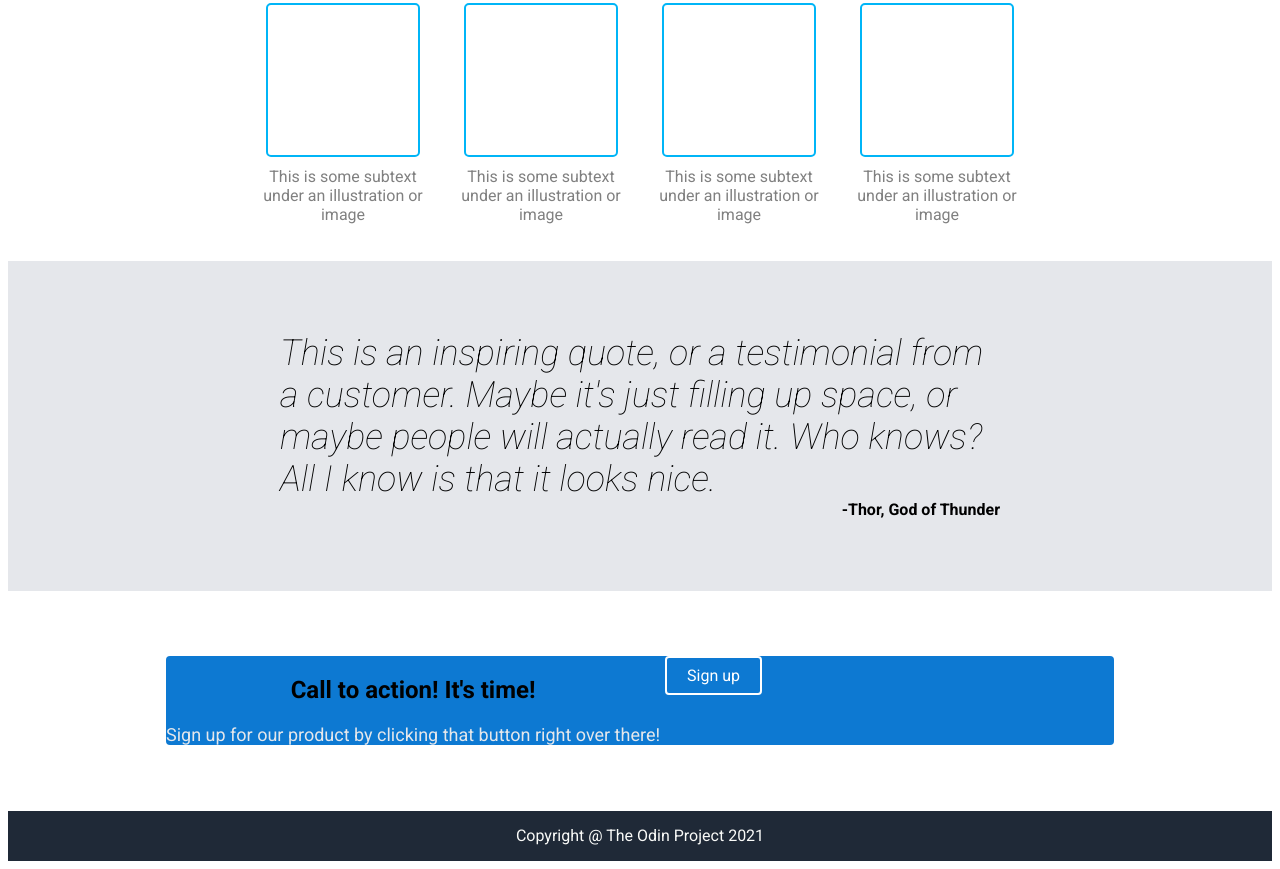
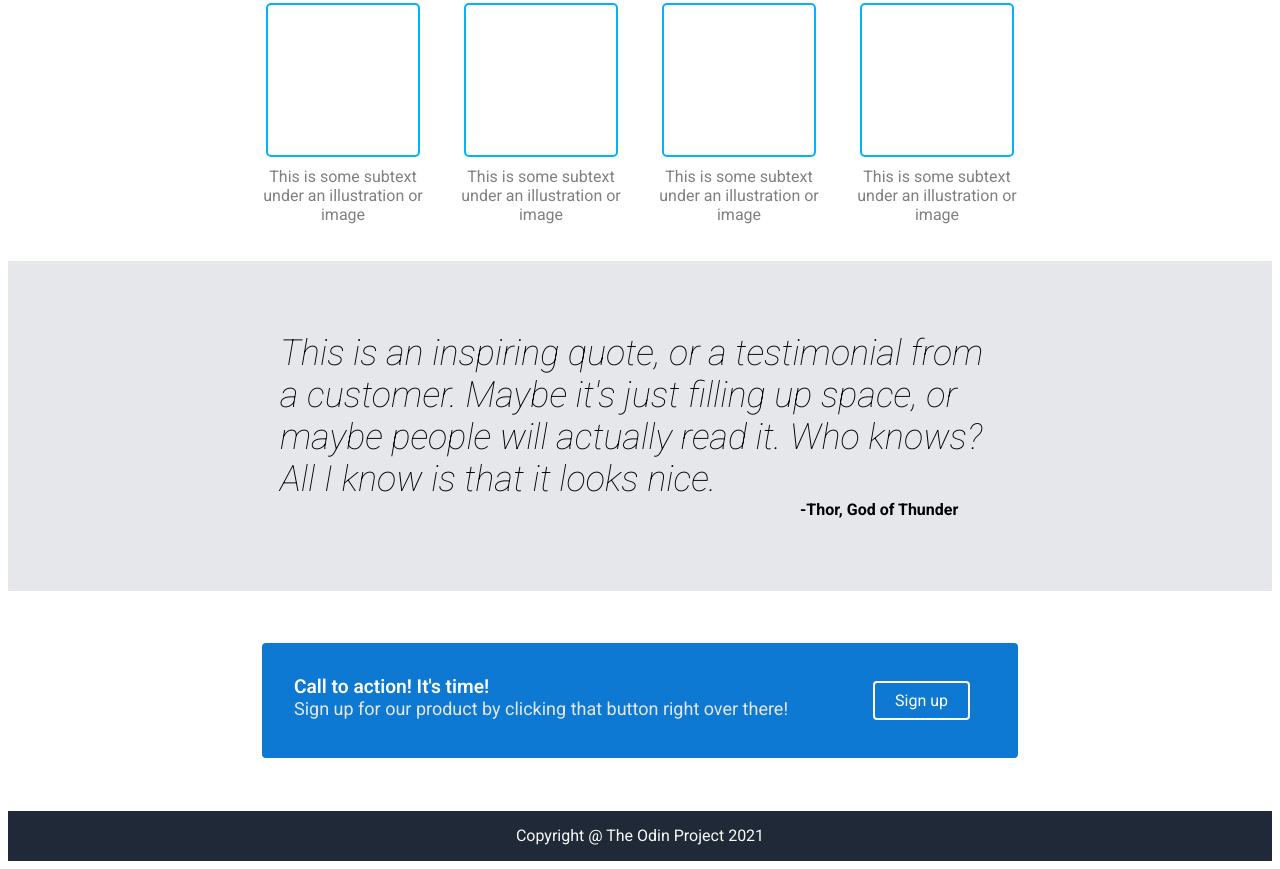
Before and after one commit to PhEtzlinger1/final_flex, a plain HTML site: page index.html in a window 1280 px wide. Shown: the part 486-1355 px from the top of the page. Drawn offline with Linux system fonts and the light colour scheme.

Commit message:
mainly worked on the sections 3 & 4 but couldn't fnish them properly.
Section 3: class author doesn't stay on position where I want it to be when
browser-window is adjusted.

Section 4: Shrinking the window leads to overlapping of flexbox class with
Section 3 & Footer.

```diff
--- a/index.html
+++ b/index.html
@@ -82,11 +82,13 @@
 
         <div class="flexbox">
             <div class="left_flex">
-                <h2>Call to action! It's time!</h2>
+                <div class="line1">Call to action! It's time!</div>
                 <div class="secondary_text">Sign up for our product by clicking that button right over there!</div>
             </div>
 
-            <a href="https://uugot.us12.list-manage.com/subscribe?u=aef68e7327e698267fd59e52e&id=25bf1b71b5" class="button1">Sign up</a>
+            <div class="right_flex">
+                <a href="https://uugot.us12.list-manage.com/subscribe?u=aef68e7327e698267fd59e52e&id=25bf1b71b5" class="button1">Sign up</a>
+                </div>
             </div>
 
         </div>
--- a/styles.css
+++ b/styles.css
@@ -34,7 +34,14 @@ body {
     }
 
     h2 {
+        color: #1F2937;
         text-align: center;
+    }
+
+    h3 {
+        /* text-align: center; */
+        color: white;
+        padding: 0px;
     }
 
 }
@@ -70,8 +77,10 @@ header {
     border-radius: 4px;
     margin-bottom: 50px;
     border: 2px solid white;
-    display: flex;
+    flex-shrink: 0;
+    /*display: flex;
     align-items: center;
+    justify-content: center;*/
 }
 
 .header-left {
@@ -101,6 +110,7 @@ header {
     justify-content: center;
 
 }
+
 
 .first_right {
     flex: 1;
@@ -192,11 +202,12 @@ header {
     align-items: center;
 }
 
-/*.container {
+.container {
     display: flex;
+    flex-direction: column;
     justify-content: center;
     align-items: center;
-} */
+}
 
 .quote {
     font-size: 36px;
@@ -208,7 +219,9 @@ header {
 
 .author {
     font-weight: 700;
-    text-align: right;
+    /*text-align: right;*/
+    align-self: last baseline;
+    width: 200px;
 }
 
 .fourth_section {
@@ -220,17 +233,28 @@ header {
 }
 
 .flexbox {
-    width: 75%;
+    max-width: 75%;
     background-color:rgb(13 121 210);
     display: flex;
     justify-content: flex-start;
-    align-items: center;
+    flex-wrap: wrap;
+    /* align-items: center; */
     border-radius: 4px;
     gap: 5px;
 }
 
 .left_flex {
-    align-items: center;
+    padding: 2em;
+}
+
+.right_flex {
+    padding: 3em;
+}
+
+.line1 {
+    font-size: larger;
+    color: white;
+    font-weight: 600;
 }
 
  footer {
```
